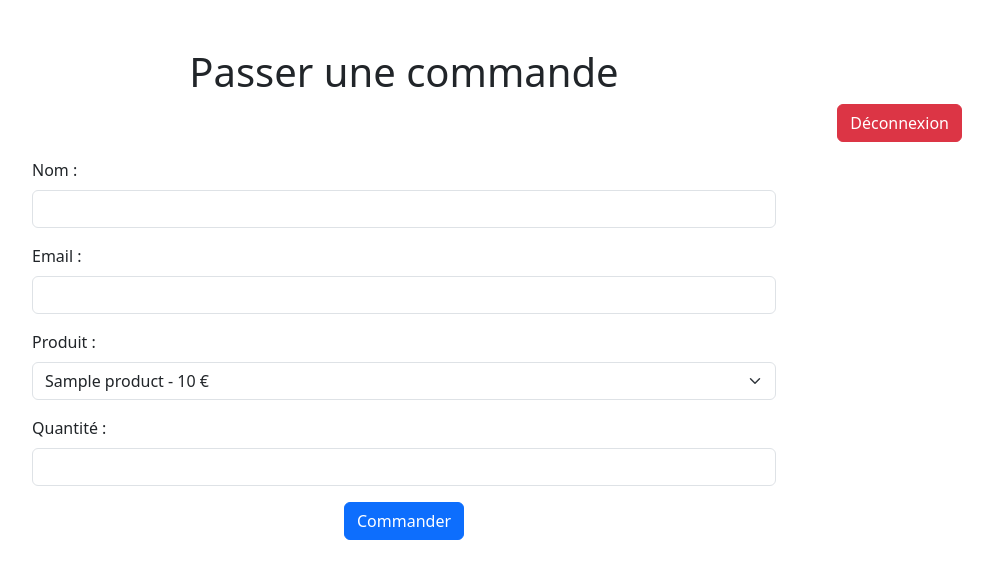
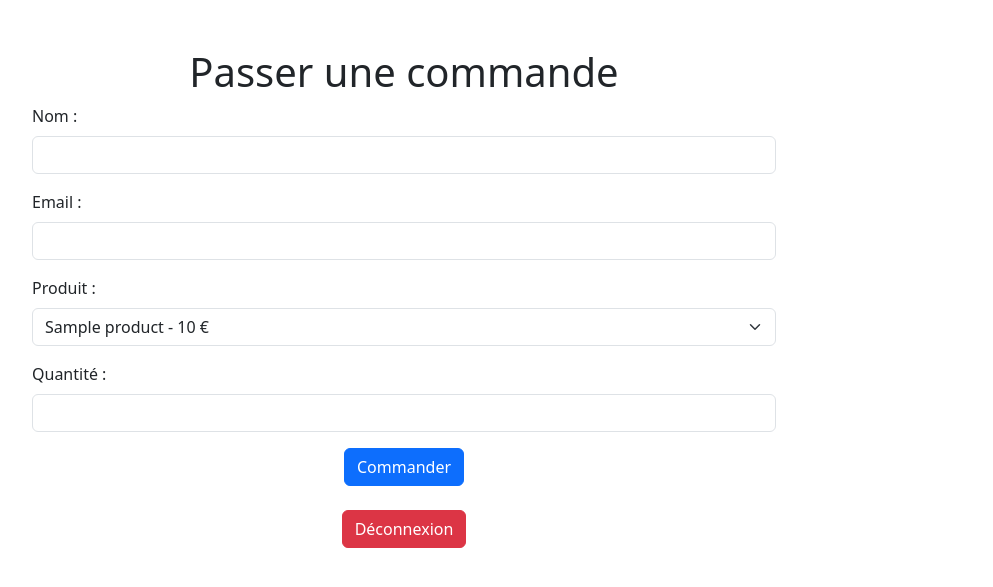
Before and after one commit to EKreir/dossierProfessionnelOrdersManagement, a PHP site: template app/views/order_form.php in a window 1280 px wide. Shown: the top 587 px of the page, without its empty margins (236-1229 px from the left). Run offline with PHP 8.4, Linux system fonts and the light colour scheme; the template is opened without the code that fills it: most values are stand-ins (such as "Sample title", 1, 10 or a date in 2020).

Commit message:
update order client view side

```diff
--- a/app/views/order_form.php
+++ b/app/views/order_form.php
@@ -2,12 +2,6 @@
 
 <div class="container mt-5">
     <h1 class="text-center">Passer une commande</h1>
-
-    <div class="d-flex justify-content-end mb-3">
-        <form action="/logout" method="POST">
-            <button type="submit" class="btn btn-danger">Déconnexion</button>
-        </form>
-    </div>
 
     <form method="POST" action="/order/store" class="col-md-8 mx-auto">
         <div class="mb-3">
@@ -40,6 +34,12 @@
             <button type="submit" class="btn btn-primary">Commander</button>
         </div>
     </form>
+    <br>
+    <div class="d-flex justify-content-center">
+        <form action="/logout" method="POST">
+            <button type="submit" class="btn btn-danger">Déconnexion</button>
+        </form>
+    </div>
 </div>
 
 <?php include 'partials/footer.php'; ?>
```
